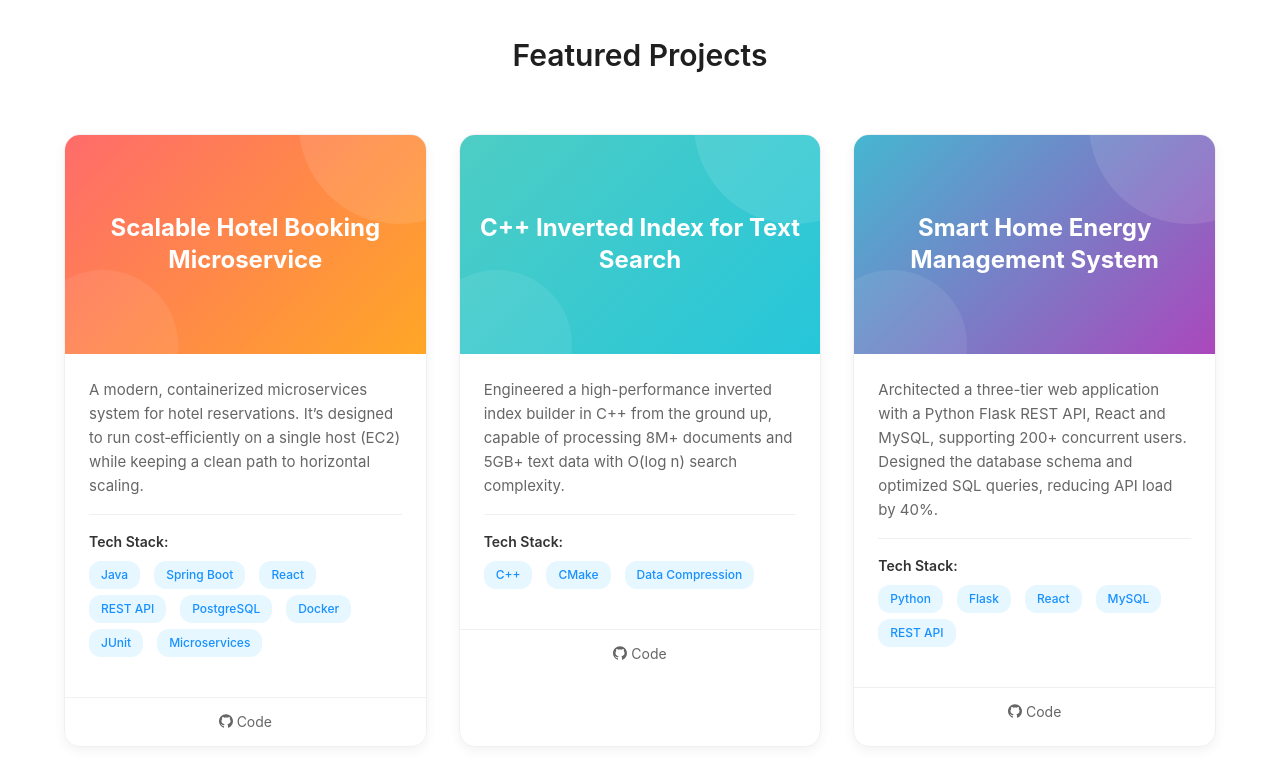
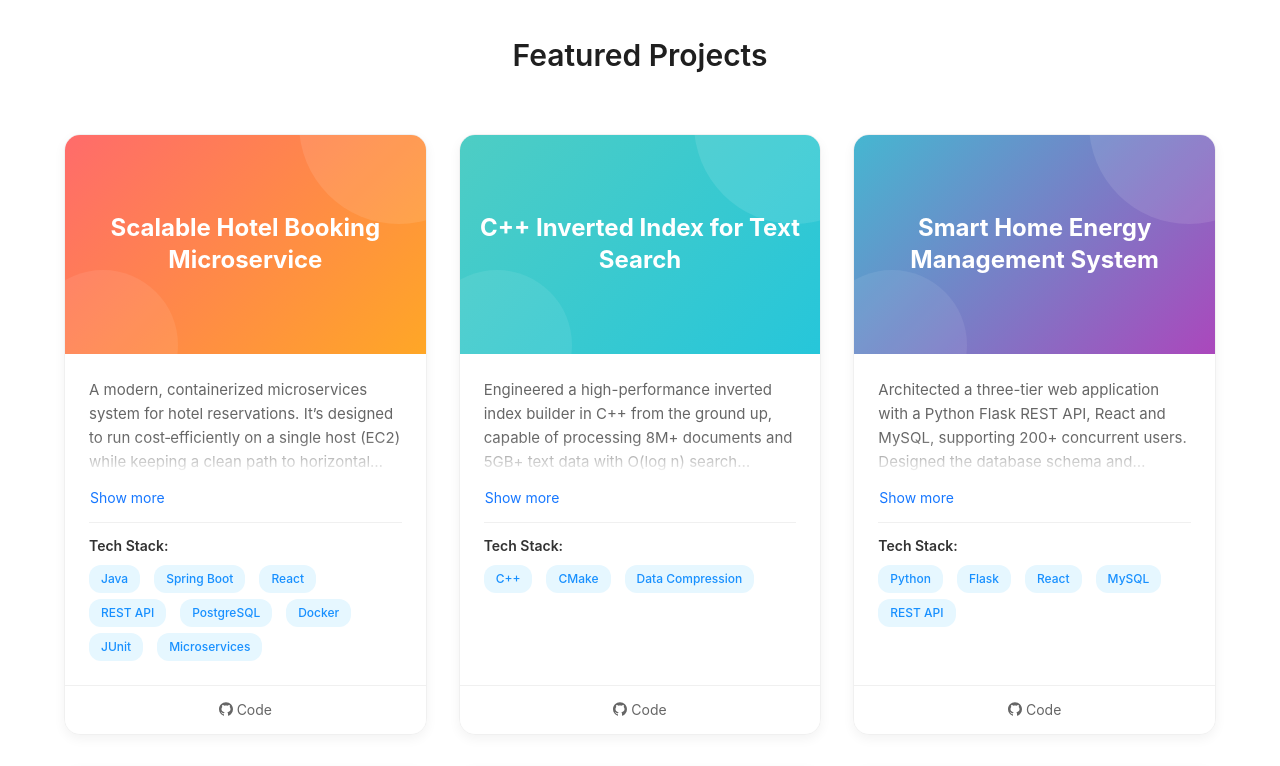
Before and after one commit to YZCUS/developer_portfolio, a React (Vite) app: page / in a window 1280 px wide. Shown: the part 3200-3966 px from the top of the page. Built offline with nearby package versions, Linux system fonts and the light colour scheme.

Commit message:
fix the project cards height and add the wrapper

```diff
--- a/src/App.css
+++ b/src/App.css
@@ -81,6 +81,11 @@ body {
   overflow: hidden;
 }
 
+/* Ensure project cards in grid share equal height */
+.ant-row .ant-col>.ant-card {
+  height: 100%;
+}
+
 .ant-card:hover {
   transform: translateY(-8px);
   box-shadow: 0 12px 40px rgba(0, 0, 0, 0.15);
@@ -111,6 +116,33 @@ body {
   justify-content: center;
   border-radius: 0;
   /* keep edges flush with actions container */
+}
+
+/* Project description clamp with fade mask */
+.project-desc-wrapper.collapsed {
+  max-height: 96px;
+  /* ~4 lines depending on font-size/line-height */
+  overflow: hidden;
+}
+
+.project-desc-wrapper .ant-typography {
+  display: -webkit-box;
+  -webkit-line-clamp: 4;
+  -webkit-box-orient: vertical;
+  overflow: hidden;
+}
+
+.project-desc-wrapper .ant-typography p {
+  margin: 0;
+}
+
+.project-desc-fade {
+  position: absolute;
+  left: 0;
+  right: 0;
+  bottom: 0;
+  height: 36px;
+  background: linear-gradient(to bottom, rgba(255, 255, 255, 0), rgba(255, 255, 255, 1));
 }
 
 /* Progress circle styling */
--- a/src/components/ProjectCard.jsx
+++ b/src/components/ProjectCard.jsx
@@ -6,6 +6,7 @@ const { Title, Paragraph, Text } = Typography;
 
 const ProjectCard = ({ project, index }) => {
     const [isHovered, setIsHovered] = useState(false);
+    const [isExpanded, setIsExpanded] = useState(false);
 
     // Generate gradient colors for project covers
     const gradients = [
@@ -24,6 +25,8 @@ const ProjectCard = ({ project, index }) => {
             hoverable
             style={{
                 height: '100%',
+                display: 'flex',
+                flexDirection: 'column',
                 borderRadius: '16px',
                 overflow: 'hidden',
                 transform: isHovered ? 'translateY(-12px)' : 'translateY(0)',
@@ -110,24 +113,41 @@ const ProjectCard = ({ project, index }) => {
                     Code
                 </Button>
             ]}
-            bodyStyle={{ padding: '24px' }}
+            bodyStyle={{ padding: '24px', display: 'flex', flexDirection: 'column', flex: 1 }}
         >
-            <div style={{ minHeight: '160px' }}>
+            <div style={{ display: 'flex', flexDirection: 'column', gap: '12px', flex: 1 }}>
+                {/* Description with max-height and fade mask */}
+                <div
+                    className={`project-desc-wrapper ${isExpanded ? 'expanded' : 'collapsed'}`}
+                    style={{ position: 'relative' }}
+                >
                     <Paragraph
                         style={{
                             fontSize: '15px',
                             lineHeight: '1.6',
-                        marginBottom: '16px',
+                            margin: 0,
                             color: '#666',
                         }}
                     >
                         {project.description}
                     </Paragraph>
+                    {!isExpanded && <div className="project-desc-fade" aria-hidden="true" />}
+                </div>
 
-                <Divider style={{ margin: '16px 0' }} />
+                <Button
+                    type="link"
+                    size="small"
+                    onClick={() => setIsExpanded(prev => !prev)}
+                    aria-expanded={isExpanded}
+                    style={{ alignSelf: 'flex-start', paddingLeft: 0 }}
+                >
+                    {isExpanded ? 'Show less' : 'Show more'}
+                </Button>
+
+                <Divider style={{ margin: 0 }} />
 
                 {/* Technology stack */}
-                <div style={{ marginBottom: '16px' }}>
+                <div>
                     <Text strong style={{ fontSize: '14px', color: '#333', marginBottom: '8px', display: 'block' }}>
                         Tech Stack:
                     </Text>
@@ -151,8 +171,6 @@ const ProjectCard = ({ project, index }) => {
                         ))}
                     </div>
                 </div>
-
-                {/* Removed project stats section per request */}
             </div>
         </Card>
     );
```
Lines whose indentation alone changed are shown as unchanged.
